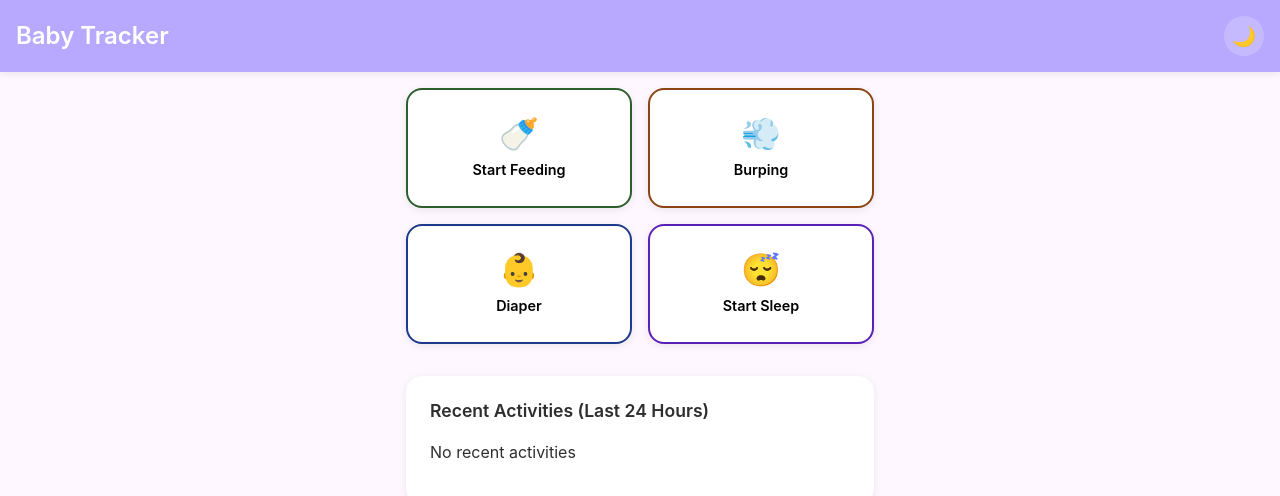
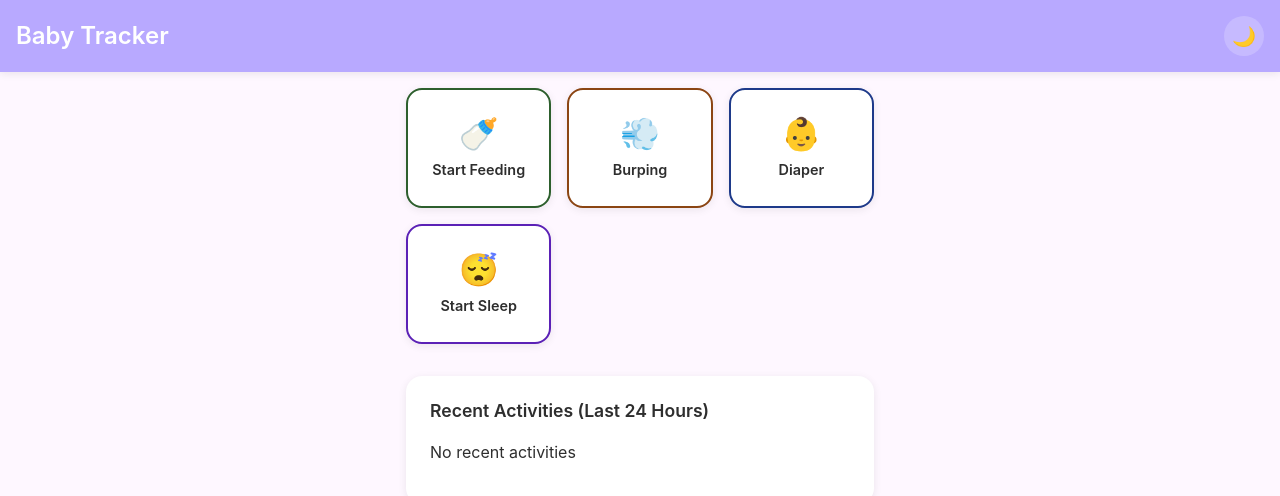
Before and after one commit to flisnes/amme-app, a React (Vite) app: page / in a window 1280 px wide. Shown: the top 496 px of the page. Built offline with nearby package versions, Linux system fonts and the light colour scheme.

Commit message:
Fix text color in dark mode

```diff
--- a/src/App.css
+++ b/src/App.css
@@ -126,7 +126,7 @@
 
 .button-grid {
   display: grid;
-  grid-template-columns: 1fr 1fr;
+  grid-template-columns: 1fr 1fr 1fr;
   gap: 1rem;
   margin-bottom: 2rem;
 }
@@ -205,6 +205,7 @@
   font-weight: 600;
   font-size: 0.9rem;
   text-align: center;
+  color: var(--text-primary);
 }
 
 .activity-log {
```
